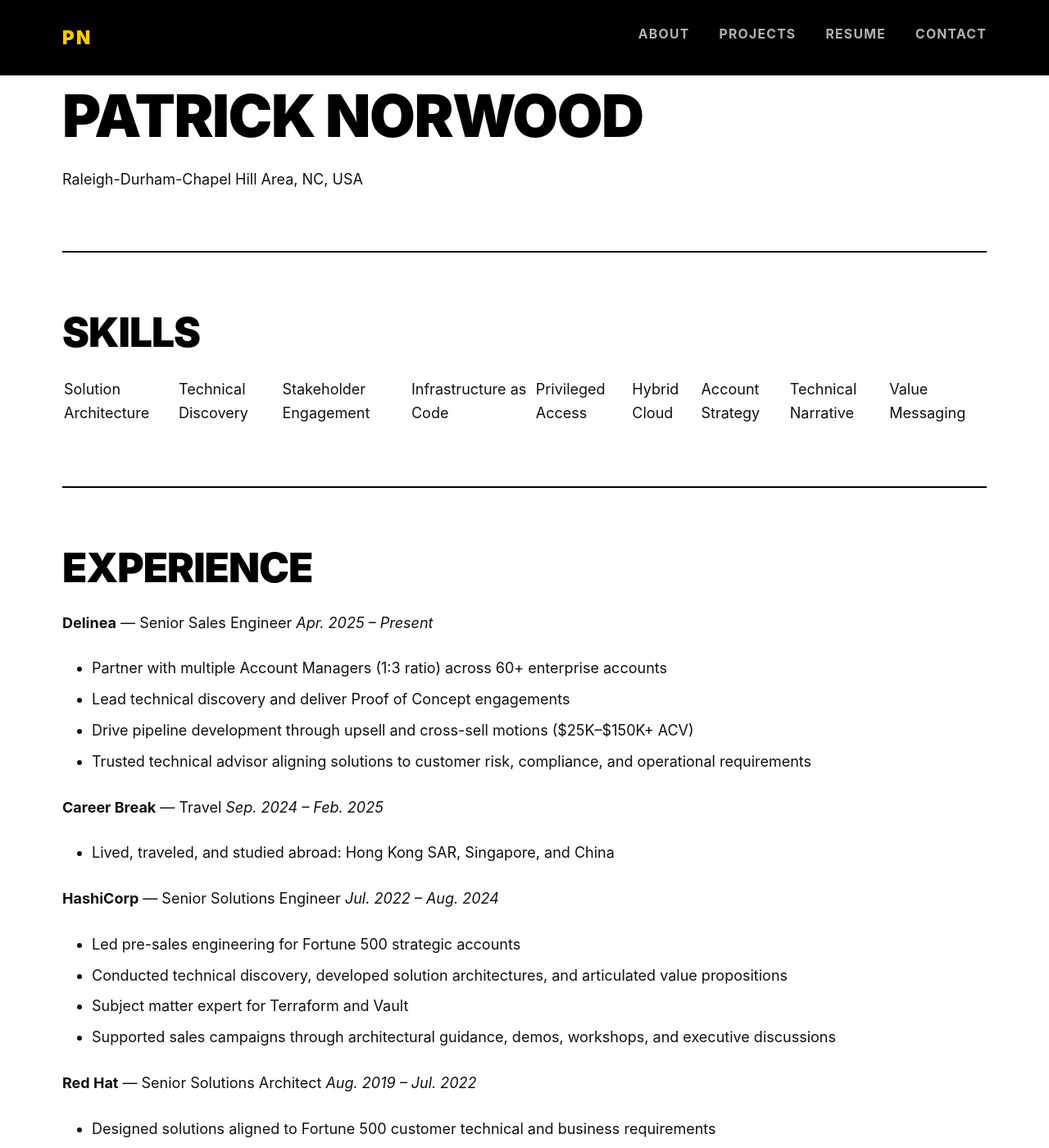
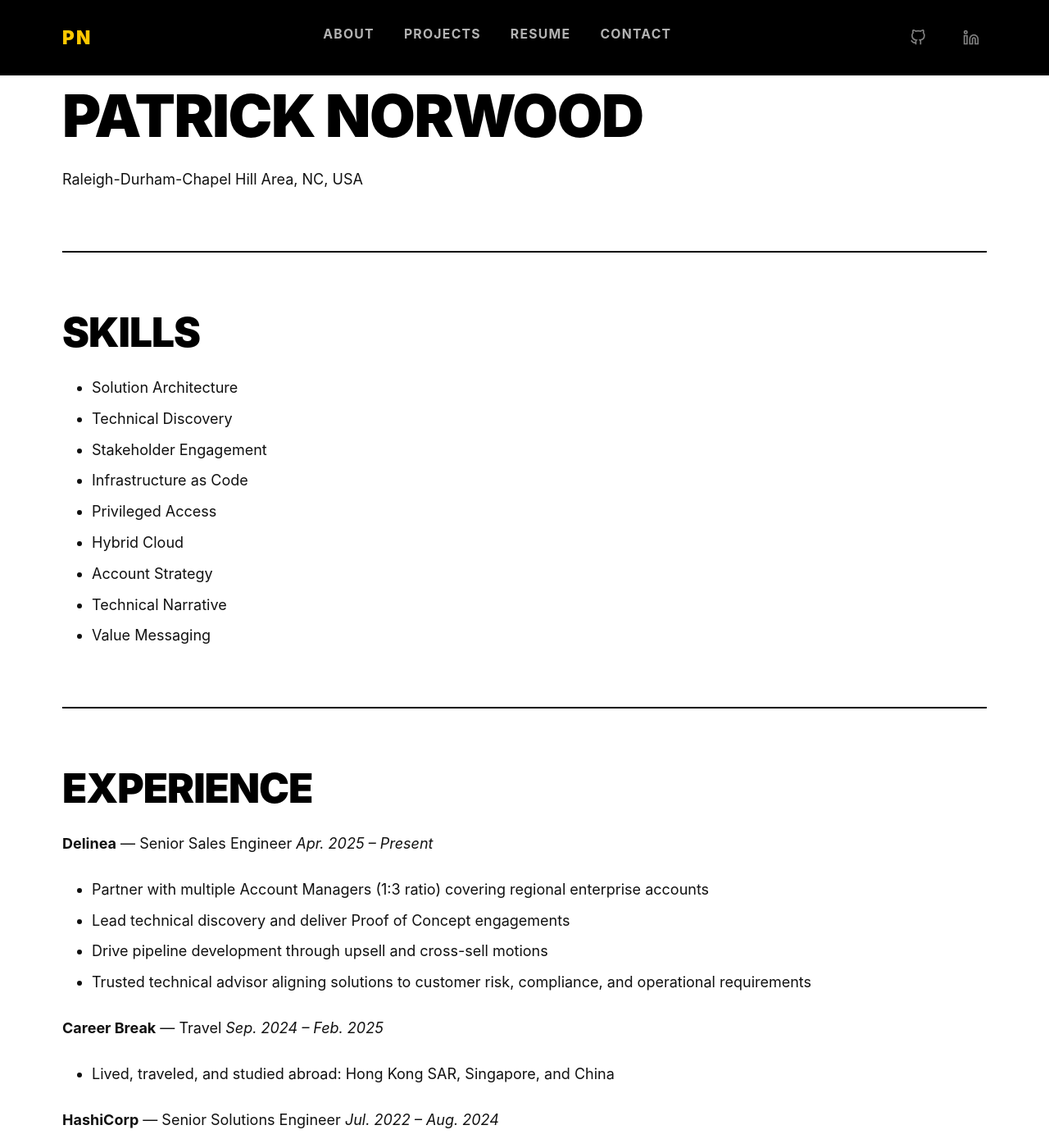
Before and after one commit to phnorwood/phnorwood.github.io, a Jekyll site: the page built from resume.md, in a window 1280 px wide and 1400 px high. Shown: the whole window at 82% size. Built offline with Jekyll 4.4.1, drawn with Linux system fonts in a browser that asks for light colours; our own code applies the rules of GitHub Pages for plain Markdown files; some of the changed text lies outside the part shown.

Commit message:
Updated resume formatting. Added social links to top-nav.

```diff
--- a/_includes/navigation.html
+++ b/_includes/navigation.html
@@ -14,5 +14,23 @@
       <li><a href="{{ item.url }}">{{ item.title }}</a></li>
       {% endfor %}
     </ul>
+
+    <div class="nav-social">
+      {% if site.github_username %}
+      <a href="https://github.com/{{ site.github_username }}" target="_blank" rel="noopener" aria-label="GitHub">
+        <svg width="20" height="20" viewBox="0 0 24 24" fill="none" stroke="currentColor" stroke-width="2">
+          <path d="M9 19c-5 1.5-5-2.5-7-3m14 6v-3.87a3.37 3.37 0 0 0-.94-2.61c3.14-.35 6.44-1.54 6.44-7A5.44 5.44 0 0 0 20 4.77 5.07 5.07 0 0 0 19.91 1S18.73.65 16 2.48a13.38 13.38 0 0 0-7 0C6.27.65 5.09 1 5.09 1A5.07 5.07 0 0 0 5 4.77a5.44 5.44 0 0 0-1.5 3.78c0 5.42 3.3 6.61 6.44 7A3.37 3.37 0 0 0 9 18.13V22"></path>
+        </svg>
+      </a>
+      {% endif %}
+      {% if site.linkedin_username %}
+      <a href="https://linkedin.com/in/{{ site.linkedin_username }}" target="_blank" rel="noopener" aria-label="LinkedIn">
+        <svg width="20" height="20" viewBox="0 0 24 24" fill="none" stroke="currentColor" stroke-width="2">
+          <path d="M16 8a6 6 0 0 1 6 6v7h-4v-7a2 2 0 0 0-2-2 2 2 0 0 0-2 2v7h-4v-7a6 6 0 0 1 6-6zM2 9h4v12H2z"></path>
+          <circle cx="4" cy="4" r="2"></circle>
+        </svg>
+      </a>
+      {% endif %}
+    </div>
   </nav>
 </header>
--- a/_sass/_navigation.scss
+++ b/_sass/_navigation.scss
@@ -91,6 +91,27 @@
   }
 }
 
+.nav-social {
+  display: flex;
+  gap: $space-md;
+
+  a {
+    border: none;
+    padding: $space-xs;
+    color: rgba(255, 255, 255, 0.5);
+    transition: color $transition-base;
+
+    &:hover {
+      background: none;
+      color: $color-yellow;
+    }
+
+    svg {
+      display: block;
+    }
+  }
+}
+
 // Mobile Navigation
 @media (max-width: $breakpoint-md) {
   .nav-toggle {
@@ -112,4 +133,8 @@
       display: flex;
     }
   }
+
+  .nav-social {
+    display: none;
+  }
 }
--- a/index.html
+++ b/index.html
@@ -91,9 +91,9 @@
 <section id="resume" class="section-resume">
   <div class="container">
     <h2>Resume</h2>
-    <div class="resume-download">
-      <a href="/assets/misc/Resume_Patrick-Norwood_2026.pdf" target="_blank" rel="noopener">Download PDF →</a>
-    </div>
+    <!-- <div class="resume-download">
+      <a href="/assets/misc/BLANK" target="_blank" rel="noopener">Download PDF →</a>
+    </div> -->
 
     <div class="resume-body">
 
--- a/resume.md
+++ b/resume.md
@@ -6,7 +6,15 @@
 
 ## Skills
 
-Solution Architecture | Technical Discovery | Stakeholder Engagement | Infrastructure as Code | Privileged Access | Hybrid Cloud | Account Strategy | Technical Narrative | Value Messaging
+- Solution Architecture
+- Technical Discovery
+- Stakeholder Engagement
+- Infrastructure as Code
+- Privileged Access
+- Hybrid Cloud
+- Account Strategy
+- Technical Narrative
+- Value Messaging
 
 ---
 
@@ -15,9 +23,9 @@
 **Delinea** — Senior Sales Engineer
 *Apr. 2025 – Present*
 
-- Partner with multiple Account Managers (1:3 ratio) across 60+ enterprise accounts
+- Partner with multiple Account Managers (1:3 ratio) covering regional enterprise accounts
 - Lead technical discovery and deliver Proof of Concept engagements
-- Drive pipeline development through upsell and cross-sell motions ($25K–$150K+ ACV)
+- Drive pipeline development through upsell and cross-sell motions
 - Trusted technical advisor aligning solutions to customer risk, compliance, and operational requirements
 
 **Career Break** — Travel
@@ -63,8 +71,8 @@
 
 ## Certification
 
--ISC2 <a href="https://www.credly.com/badges/5a8a969c-db0c-448c-b6be-2ae494cd58a4" target="_blank" rel="noopener" aria-label="CISSP">Certified Information Systems Security Professional (CISSP)</a>
--Red Hat Certified Professional (Certification ID# <a href="https://rhtapps.redhat.com/verify?certId=190-222-372" target="_blank" rel="noopener" aria-label="Red Hat Certification">190-222-372</a>)
+- ISC2 <a href="https://www.credly.com/badges/5a8a969c-db0c-448c-b6be-2ae494cd58a4" target="_blank" rel="noopener" aria-label="CISSP">Certified Information Systems Security Professional (CISSP)</a>
+- Red Hat Certified Professional (Certification ID# <a href="https://rhtapps.redhat.com/verify?certId=190-222-372" target="_blank" rel="noopener" aria-label="Red Hat Certification">190-222-372</a>)
 - HashiCorp <a href="https://www.credly.com/badges/77193254-9901-4b0e-a96e-79fc3191f99e" target="_blank" rel="noopener" aria-label="HCP Terraform">Certified Terraform Associate</a><i>(expired)</i>
 - HashiCorp <a href="https://www.credly.com/badges/a6455a19-e780-46d3-9542-233f80f43c55" target="_blank" rel="noopener" aria-label="HCP Vault">Certified Vault Associate</a><i>(expired)</i>
 
```
Also changed, not shown: other parts of resume.md (+2 -2 lines), 1 other file.
